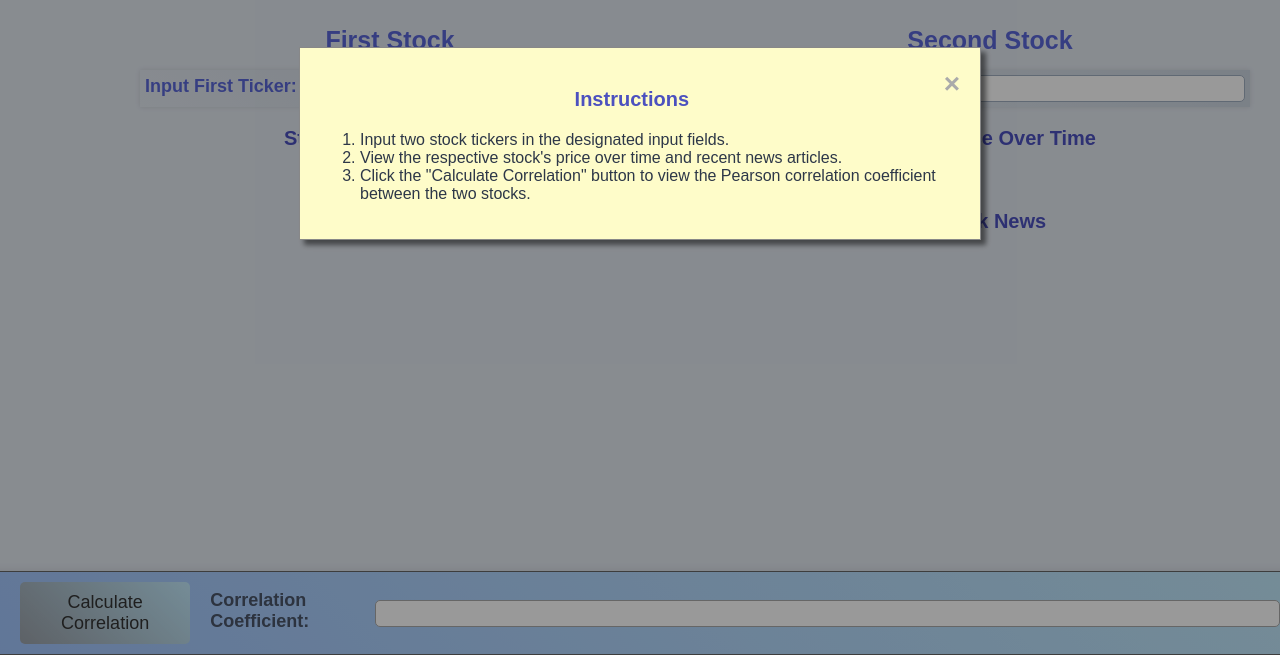
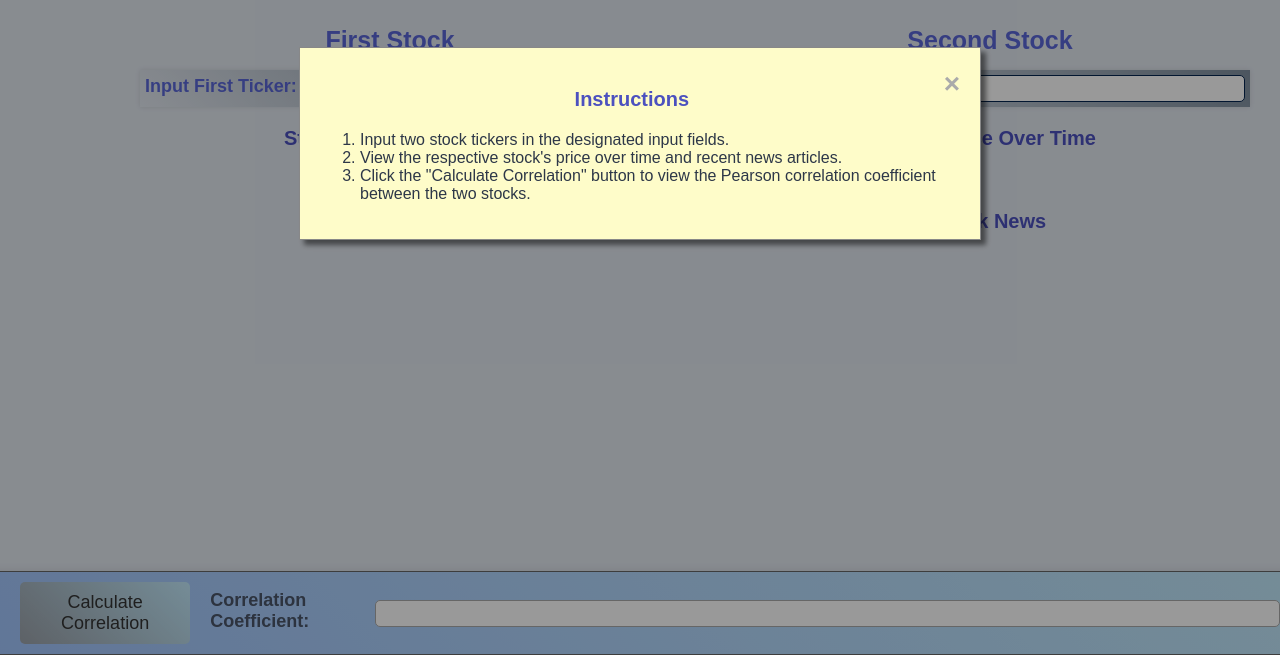
Before and after one commit to AkashPulluru/Asset_Price_Analysis, a website built with webpack: page index.html in a window 1280 px wide. Shown: the part 145-800 px from the top of the page. Built offline with nearby package versions, Linux system fonts and the light colour scheme.

Commit message:
starting final styling

```diff
--- a/src/index.scss
+++ b/src/index.scss
@@ -151,7 +151,8 @@ g.axis line {
     align-items: center;
     padding: 5px;
     width: 100%;
-    background: linear-gradient(45deg, #e2e8f0, #cbd5e0);
+    background: linear-gradient(45deg, #e2e8f0, #7e8e9e);
+    border: #355374;
     box-shadow: 0 0 5px rgba(0, 0, 0, 0.1);
     margin-bottom: 15px;
     margin-top: 15px;
@@ -180,7 +181,7 @@ g.axis line {
     flex-grow: 1;
     width: auto;
     padding: 5px;
-    border: 1px solid #a0aec0;
+    border: 1px solid #04254f;
     border-radius: 5px;
 }
 
```
Also changed, not shown: dist/main.css, 1 other file.
